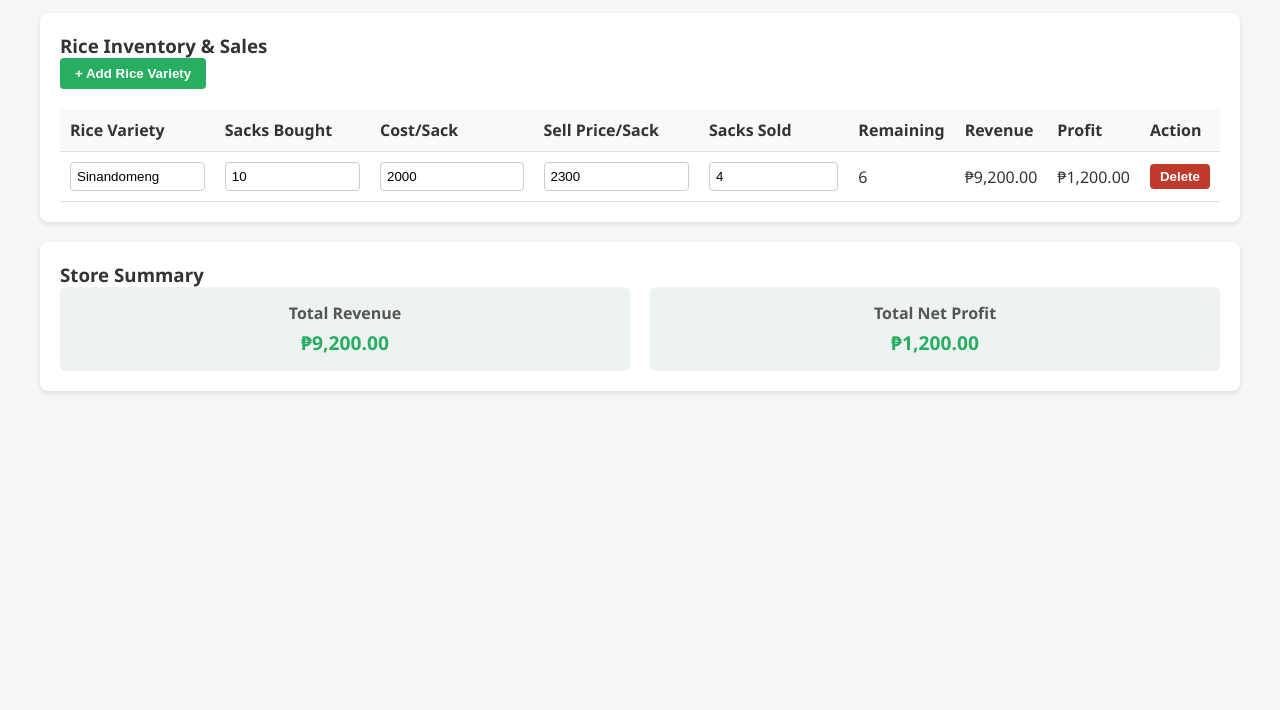
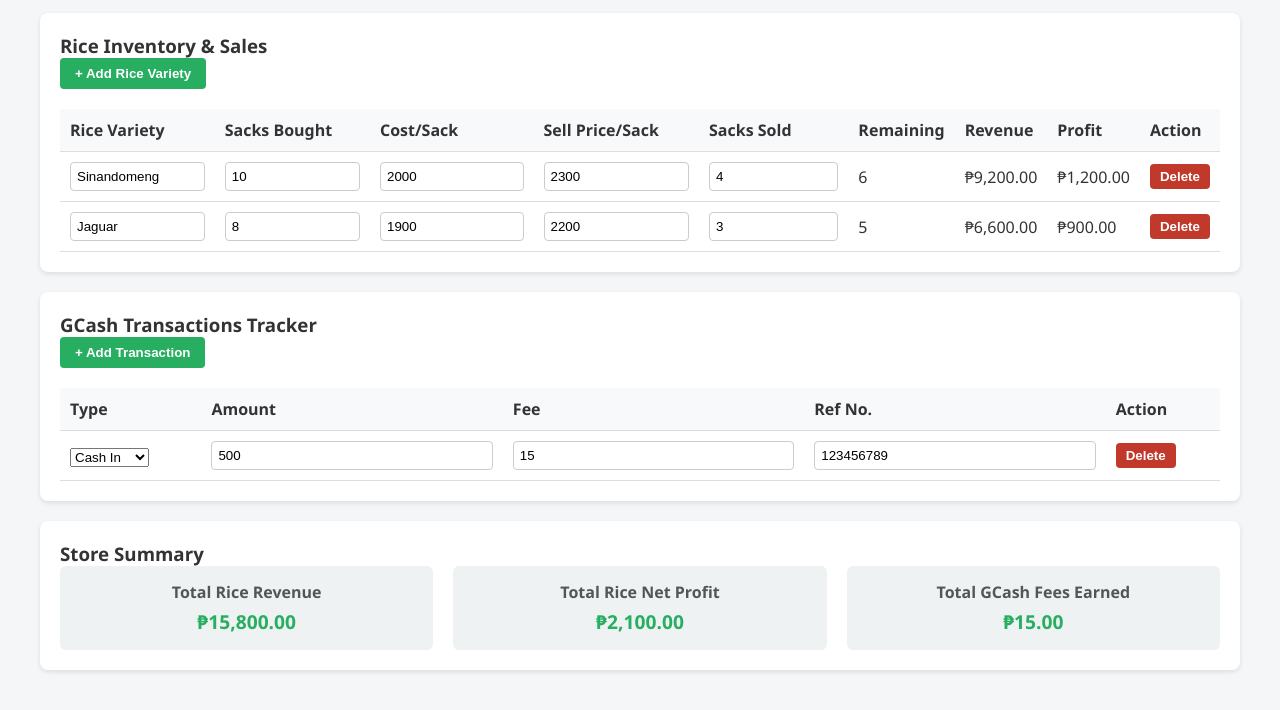
Before and after one commit to Websitetrying-33/Smart-Pos-Tracker, a website: page index.html in a window 1280 px wide. Shown: the part 100-810 px from the top of the page. Drawn offline with Linux system fonts and the light colour scheme.

Commit message:
Update index.html

```diff
--- a/index.html
+++ b/index.html
@@ -151,17 +151,59 @@
                 </tr>
             </thead>
             <tbody id="riceTableBody">
-                <!-- Default Row 1 -->
+                <!-- Default Varieties -->
                 <tr>
                     <td><input type="text" class="rice-name" value="Sinandomeng"></td>
-                    <td><input type="number" class="sacks-bought" value="10" oninput="calculateRice()"></td>
-                    <td><input type="number" class="cost-sack" value="2000" oninput="calculateRice()"></td>
-                    <td><input type="number" class="sell-sack" value="2300" oninput="calculateRice()"></td>
-                    <td><input type="number" class="sacks-sold" value="4" oninput="calculateRice()"></td>
+                    <td><input type="number" class="sacks-bought" value="10" oninput="calculateAll()"></td>
+                    <td><input type="number" class="cost-sack" value="2000" oninput="calculateAll()"></td>
+                    <td><input type="number" class="sell-sack" value="2300" oninput="calculateAll()"></td>
+                    <td><input type="number" class="sacks-sold" value="4" oninput="calculateAll()"></td>
                     <td class="sacks-remaining">6</td>
                     <td class="rice-revenue">₱9,200.00</td>
                     <td class="rice-profit">₱1,200.00</td>
                     <td><button onclick="deleteRiceRow(this)" class="btn-delete">Delete</button></td>
+                </tr>
+                <tr>
+                    <td><input type="text" class="rice-name" value="Jaguar"></td>
+                    <td><input type="number" class="sacks-bought" value="8" oninput="calculateAll()"></td>
+                    <td><input type="number" class="cost-sack" value="1900" oninput="calculateAll()"></td>
+                    <td><input type="number" class="sell-sack" value="2200" oninput="calculateAll()"></td>
+                    <td><input type="number" class="sacks-sold" value="3" oninput="calculateAll()"></td>
+                    <td class="sacks-remaining">5</td>
+                    <td class="rice-revenue">₱6,600.00</td>
+                    <td class="rice-profit">₱900.00</td>
+                    <td><button onclick="deleteRiceRow(this)" class="btn-delete">Delete</button></td>
+                </tr>
+            </tbody>
+        </table>
+    </div>
+
+    <!-- GCash Transactions Tracker Section -->
+    <div class="card">
+        <h3>GCash Transactions Tracker</h3>
+        <button onclick="addNewGcashRow()" class="btn-add">+ Add Transaction</button>
+        <table id="gcashTable">
+            <thead>
+                <tr>
+                    <th>Type</th>
+                    <th>Amount</th>
+                    <th>Fee</th>
+                    <th>Ref No.</th>
+                    <th>Action</th>
+                </tr>
+            </thead>
+            <tbody id="gcashTableBody">
+                <tr>
+                    <td>
+                        <select class="gcash-type" onchange="calculateAll()">
+                            <option value="Cash In">Cash In</option>
+                            <option value="Cash Out">Cash Out</option>
+                        </select>
+                    </td>
+                    <td><input type="number" class="gcash-amount" value="500" oninput="calculateAll()"></td>
+                    <td><input type="number" class="gcash-fee" value="15" oninput="calculateAll()"></td>
+                    <td><input type="text" class="gcash-ref" value="123456789"></td>
+                    <td><button onclick="deleteGcashRow(this)" class="btn-delete">Delete</button></td>
                 </tr>
             </tbody>
         </table>
@@ -172,12 +214,16 @@
         <h3>Store Summary</h3>
         <div class="summary-box">
             <div class="summary-card">
-                <h4>Total Revenue</h4>
+                <h4>Total Rice Revenue</h4>
                 <p id="totalRevenueDisplay">₱0.00</p>
             </div>
             <div class="summary-card">
-                <h4>Total Net Profit</h4>
+                <h4>Total Rice Net Profit</h4>
                 <p id="totalProfitDisplay">₱0.00</p>
+            </div>
+            <div class="summary-card">
+                <h4>Total GCash Fees Earned</h4>
+                <p id="totalGcashFeeDisplay">₱0.00</p>
             </div>
         </div>
     </div>
@@ -189,11 +235,11 @@
         const newRow = document.createElement('tr');
 
         newRow.innerHTML = `
-            <td><input type="text" class="rice-name" placeholder="Enter brand name" value="New Brand"></td>
-            <td><input type="number" class="sacks-bought" value="0" oninput="calculateRice()"></td>
-            <td><input type="number" class="cost-sack" value="0" oninput="calculateRice()"></td>
-            <td><input type="number" class="sell-sack" value="0" oninput="calculateRice()"></td>
-            <td><input type="number" class="sacks-sold" value="0" oninput="calculateRice()"></td>
+            <td><input type="text" class="rice-name" placeholder="Brand name" value="New Brand"></td>
+            <td><input type="number" class="sacks-bought" value="0" oninput="calculateAll()"></td>
+            <td><input type="number" class="cost-sack" value="0" oninput="calculateAll()"></td>
+            <td><input type="number" class="sell-sack" value="0" oninput="calculateAll()"></td>
+            <td><input type="number" class="sacks-sold" value="0" oninput="calculateAll()"></td>
             <td class="sacks-remaining">0</td>
             <td class="rice-revenue">₱0.00</td>
             <td class="rice-profit">₱0.00</td>
@@ -201,16 +247,42 @@
         `;
 
         tbody.appendChild(newRow);
-        calculateRice();
+        calculateAll();
     }
 
     function deleteRiceRow(button) {
-        const row = button.closest('tr');
-        row.remove();
-        calculateRice();
+        button.closest('tr').remove();
+        calculateAll();
     }
 
-    function calculateRice() {
+    function addNewGcashRow() {
+        const tbody = document.getElementById('gcashTableBody');
+        const newRow = document.createElement('tr');
+
+        newRow.innerHTML = `
+            <td>
+                <select class="gcash-type" onchange="calculateAll()">
+                    <option value="Cash In">Cash In</option>
+                    <option value="Cash Out">Cash Out</option>
+                </select>
+            </td>
+            <td><input type="number" class="gcash-amount" value="0" oninput="calculateAll()"></td>
+            <td><input type="number" class="gcash-fee" value="0" oninput="calculateAll()"></td>
+            <td><input type="text" class="gcash-ref" placeholder="Ref No."></td>
+            <td><button onclick="deleteGcashRow(this)" class="btn-delete">Delete</button></td>
+        `;
+
+        tbody.appendChild(newRow);
+        calculateAll();
+    }
+
+    function deleteGcashRow(button) {
+        button.closest('tr').remove();
+        calculateAll();
+    }
+
+    function calculateAll() {
+        // Calculate Rice Inventory
         const rows = document.querySelectorAll('#riceTableBody tr');
         let grandTotalRevenue = 0;
         let grandTotalProfit = 0;
@@ -233,19 +305,31 @@
             row.querySelector('.rice-profit').textContent = `₱${profit.toLocaleString(undefined, {minimumFractionDigits: 2, maximumFractionDigits: 2})}`;
         });
 
+        // Calculate GCash Fees
+        const gcashRows = document.querySelectorAll('#gcashTableBody tr');
+        let totalGcashFees = 0;
+
+        gcashRows.forEach(row => {
+            const fee = parseFloat(row.querySelector('.gcash-fee').value) || 0;
+            totalGcashFees += fee;
+        });
+
+        // Display Summaries
         document.getElementById('totalRevenueDisplay').textContent = `₱${grandTotalRevenue.toLocaleString(undefined, {minimumFractionDigits: 2, maximumFractionDigits: 2})}`;
         document.getElementById('totalProfitDisplay').textContent = `₱${grandTotalProfit.toLocaleString(undefined, {minimumFractionDigits: 2, maximumFractionDigits: 2})}`;
+        document.getElementById('totalGcashFeeDisplay').textContent = `₱${totalGcashFees.toLocaleString(undefined, {minimumFractionDigits: 2, maximumFractionDigits: 2})}`;
     }
 
     function resetAll() {
-        if(confirm("Are you sure you want to reset the table?")) {
+        if(confirm("Are you sure you want to reset all tables?")) {
             document.getElementById('riceTableBody').innerHTML = '';
+            document.getElementById('gcashTableBody').innerHTML = '';
             addNewRiceRow();
+            addNewGcashRow();
         }
     }
 
-    // Run initial calculation on load
-    window.onload = calculateRice;
+    window.onload = calculateAll;
 </script>
 
 </body>
```
